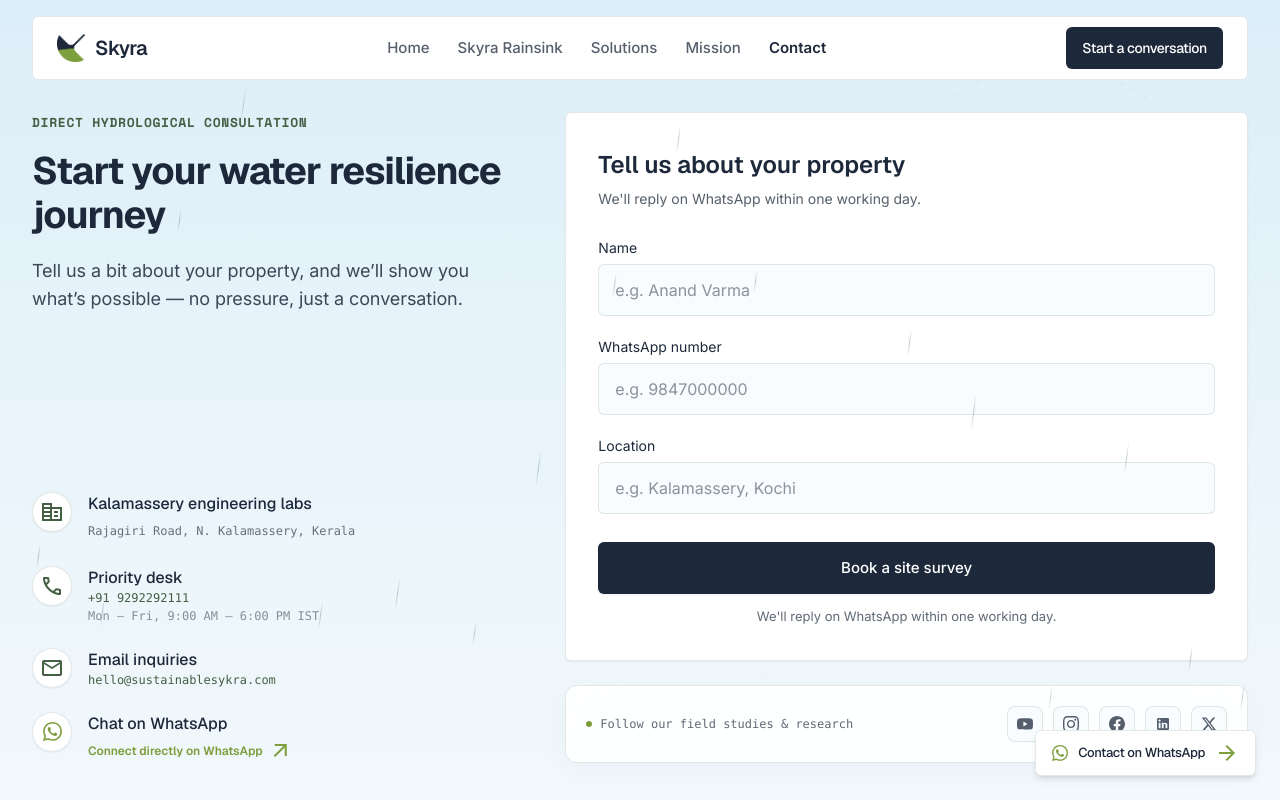
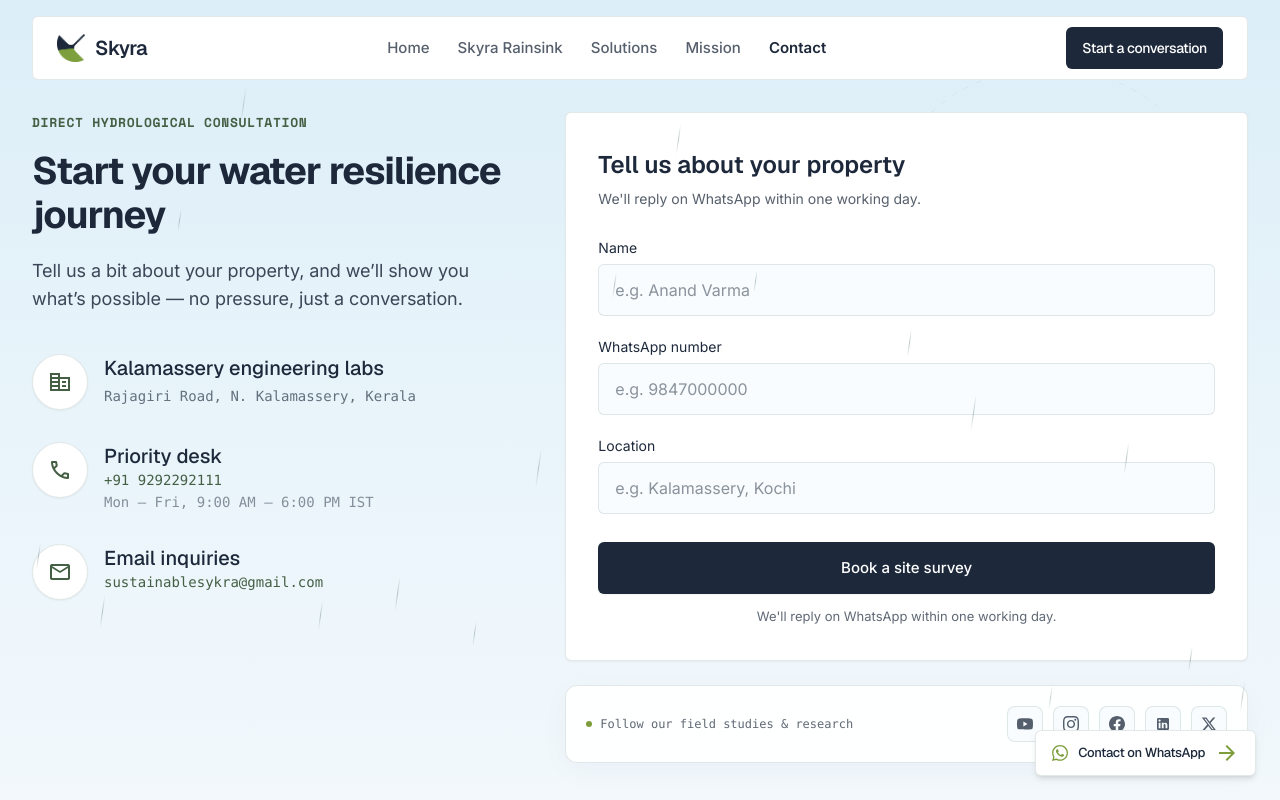
Before and after one commit to Arcnetic-pvt-ltd/SkyraWeb, a Next.js app: page /contact in a window 1280 px wide. Shown: the top 800 px of the page. Built offline with nearby package versions, Linux system fonts and the light colour scheme.

Commit message:
fix: contact page

```diff
--- a/src/app/contact/page.tsx
+++ b/src/app/contact/page.tsx
@@ -1,7 +1,6 @@
 import type { Metadata } from "next";
 import { ConsultationIntakeForm } from "@/components/contact/consultation-intake-form";
-import { WHATSAPP_HREF, CONTACT, SOCIAL_LINKS } from "@/lib/nav";
-import { WhatsAppIcon } from "@/components/icons/whatsapp-icon";
+import { CONTACT, SOCIAL_LINKS } from "@/lib/nav";
 import {
   YouTubeIcon,
   InstagramIcon,
@@ -33,7 +32,7 @@ export default function ContactPage() {
         <div className="relative z-10 w-full max-w-7xl mx-auto px-4 sm:px-6 lg:px-8">
           <div className="grid grid-cols-1 lg:grid-cols-12 gap-12 lg:gap-16 items-stretch">
             {/* Left Column */}
-            <div className="lg:col-span-5 flex flex-col justify-between">
+            <div className="lg:col-span-5 flex flex-col">
               <div className="flex flex-col">
                 <div className="inline-flex items-center gap-2 mb-4">
                   <span className="font-technical-label text-[13px] text-forest-slate uppercase tracking-wider font-semibold">
@@ -49,74 +48,54 @@ export default function ContactPage() {
               </div>
 
               {/* Studio & Direct Connect Details */}
-              <div className="pt-8 lg:pt-0 flex flex-col gap-6">
+              <div className="pt-10 flex flex-col gap-8">
                 <div className="flex items-start gap-4">
-                  <div className="h-10 w-10 rounded-full bg-white flex items-center justify-center shrink-0 text-forest-slate border border-muted-aquifer/20 shadow-xs">
-                    <span className="material-symbols-outlined text-[20px]">corporate_fare</span>
+                  <div className="h-14 w-14 rounded-full bg-white flex items-center justify-center shrink-0 text-forest-slate border border-muted-aquifer/20 shadow-xs">
+                    <span className="material-symbols-outlined text-[26px]">corporate_fare</span>
                   </div>
                   <div>
-                    <span className="font-headline-h3 text-base font-medium text-deep-aquifer block">
+                    <span className="font-headline-h3 text-xl font-medium text-deep-aquifer block">
                       Kalamassery engineering labs
                     </span>
-                    <span className="font-mono text-xs text-deep-aquifer/65">
+                    <span className="font-mono text-sm text-deep-aquifer/65">
                       {CONTACT.address}
                     </span>
                   </div>
                 </div>
 
                 <div className="flex items-start gap-4">
-                  <div className="h-10 w-10 rounded-full bg-white flex items-center justify-center shrink-0 text-forest-slate border border-muted-aquifer/20 shadow-xs">
-                    <span className="material-symbols-outlined text-[20px]">call</span>
+                  <div className="h-14 w-14 rounded-full bg-white flex items-center justify-center shrink-0 text-forest-slate border border-muted-aquifer/20 shadow-xs">
+                    <span className="material-symbols-outlined text-[26px]">call</span>
                   </div>
                   <div>
-                    <span className="font-headline-h3 text-base font-medium text-deep-aquifer block">
+                    <span className="font-headline-h3 text-xl font-medium text-deep-aquifer block">
                       Priority desk
                     </span>
                     <a
-                      className="font-mono text-xs text-forest-slate hover:text-deep-aquifer transition-colors font-medium block"
+                      className="font-mono text-sm text-forest-slate hover:text-deep-aquifer transition-colors font-medium block"
                       href={`tel:${CONTACT.phone}`}
                     >
                       {CONTACT.phoneDisplay}
                     </a>
-                    <span className="font-mono text-xs text-deep-aquifer/50 block mt-0.5">
+                    <span className="font-mono text-sm text-deep-aquifer/50 block mt-0.5">
                       Mon – Fri, 9:00 AM – 6:00 PM IST
                     </span>
                   </div>
                 </div>
 
                 <div className="flex items-start gap-4">
-                  <div className="h-10 w-10 rounded-full bg-white flex items-center justify-center shrink-0 text-forest-slate border border-muted-aquifer/20 shadow-xs">
-                    <span className="material-symbols-outlined text-[20px]">mail</span>
+                  <div className="h-14 w-14 rounded-full bg-white flex items-center justify-center shrink-0 text-forest-slate border border-muted-aquifer/20 shadow-xs">
+                    <span className="material-symbols-outlined text-[26px]">mail</span>
                   </div>
                   <div>
-                    <span className="font-headline-h3 text-base font-medium text-deep-aquifer block">
+                    <span className="font-headline-h3 text-xl font-medium text-deep-aquifer block">
                       Email inquiries
                     </span>
                     <a
-                      className="font-mono text-xs text-forest-slate hover:text-deep-aquifer transition-colors font-medium block"
+                      className="font-mono text-sm text-forest-slate hover:text-deep-aquifer transition-colors font-medium block"
                       href={`mailto:${CONTACT.email}`}
                     >
                       {CONTACT.email}
-                    </a>
-                  </div>
-                </div>
-
-                <div className="flex items-start gap-4">
-                  <div className="h-10 w-10 rounded-full bg-white flex items-center justify-center shrink-0 text-moss border border-muted-aquifer/20 shadow-xs">
-                    <WhatsAppIcon className="size-[19px] text-moss" />
-                  </div>
-                  <div>
-                    <span className="font-headline-h3 text-base font-medium text-deep-aquifer block">
-                      Chat on WhatsApp
-                    </span>
-                    <a
-                      className="inline-flex items-center gap-1.5 font-button-text font-semibold text-xs text-moss hover:text-forest-slate transition-colors"
-                      href={WHATSAPP_HREF}
-                      rel="noopener noreferrer"
-                      target="_blank"
-                    >
-                      Connect directly on WhatsApp
-                      <span className="material-symbols-outlined text-[15px]">arrow_outward</span>
                     </a>
                   </div>
                 </div>
--- a/src/app/layout.tsx
+++ b/src/app/layout.tsx
@@ -45,7 +45,7 @@ export default function RootLayout({
         <RainBackdrop />
         <SmoothScrollProvider>
           <SiteHeader />
-          <main className="flex-1 w-full bg-light-aquifer-canvas min-h-screen overflow-x-hidden relative z-[2]">
+          <main className="flex-1 w-full bg-light-aquifer-canvas overflow-x-hidden relative z-[2]">
             {children}
           </main>
           <SiteFooter />
--- a/src/app/services/page.tsx
+++ b/src/app/services/page.tsx
@@ -320,7 +320,7 @@ export default function ServicesPage() {
               href="/contact"
               className="w-full sm:w-auto inline-flex items-center justify-center bg-deep-aquifer hover:bg-forest-slate text-white font-button-text text-button-text px-8 py-3.5 rounded-[6px] transition-all duration-300 cursor-pointer"
             >
-              Request a hydrological study
+              Request a site survey
             </Link>
             <Link
               href="/about"
--- a/src/lib/nav.ts
+++ b/src/lib/nav.ts
@@ -10,7 +10,7 @@ export const WHATSAPP_HREF = "https://wa.me/message/Z7BLOOAB2OFPM1";
 
 export const CONTACT = {
   address: "Rajagiri Road, N. Kalamassery, Kerala",
-  email: "hello@sustainablesykra.com",
+  email: "sustainablesykra@gmail.com",
   phone: "+919292292111",
   phoneDisplay: "+91 9292292111",
 } as const;
```
